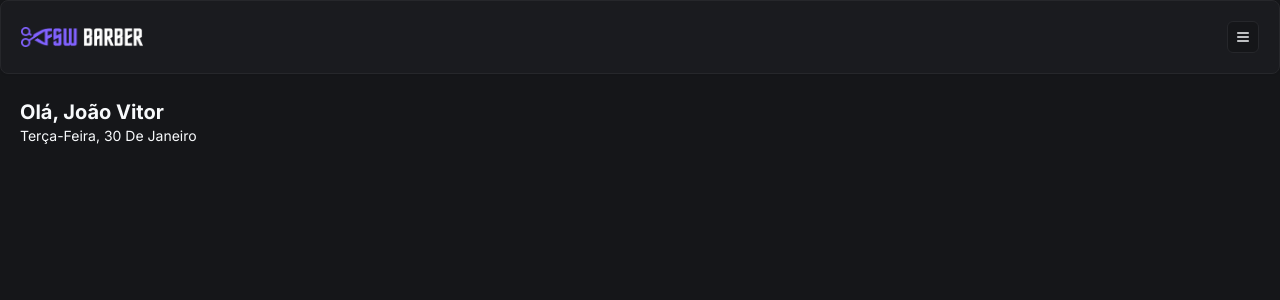
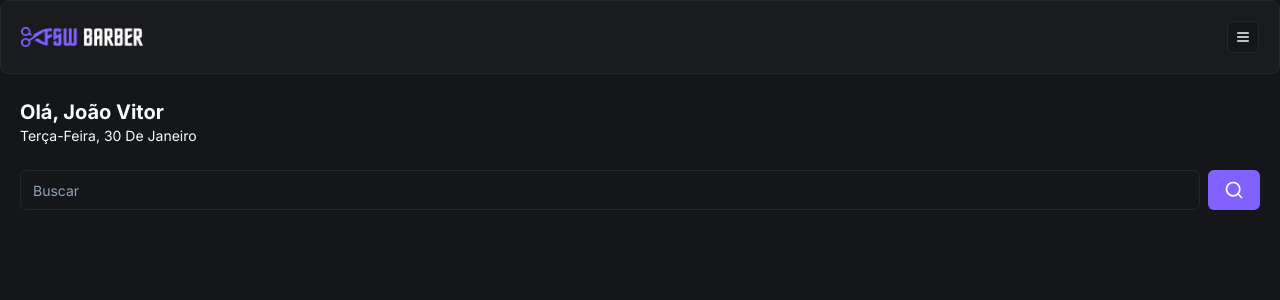
Before and after one commit to jv-farias/barber-next-ts-fullstack, a Next.js app: page / in a window 1280 px wide. Shown: the top 300 px of the page. Built offline with nearby package versions, Linux system fonts and the light colour scheme.

Commit message:
:sparkles: feat: add initial search component

```diff
--- /dev/null
+++ b/app/(home)/_components/search.tsx
@@ -0,0 +1,17 @@
+"use client";
+import { Button } from "@/app/_components/ui/button"
+import { Input } from "@/app/_components/ui/input"
+import { SearchIcon } from "lucide-react"
+
+const Search = () => {
+    return (
+        <div className="flex items-center gap-2">
+            <Input type="text" placeholder="Buscar" className="pl-3" />
+            <Button variant="default">
+                <SearchIcon size={20} />
+            </Button>
+        </div>
+    )
+}
+
+export default Search;
--- a/app/(home)/page.tsx
+++ b/app/(home)/page.tsx
@@ -2,17 +2,21 @@ import Image from "next/image";
 import Header from "../_components/header";
 import { format } from 'date-fns'
 import { ptBR } from "date-fns/locale";
+import Search from "./_components/search";
 
 export default function Home() {
   return (
     <>
       <Header />
-      <div className="px-5 py-6">
+      <div className="px-5 pt-6">
         <h2 className="text-xl font-bold" >Olá, João Vitor</h2>
         <p className="capitalize text-sm" > {format(new Date(), "EEEE',' dd 'de' MMMM", {
           locale: ptBR,
         }
-        )} </p>
+        )}</p>
+      </div>
+      <div className="px-5 mt-6">
+        <Search />
       </div>
     </>
   );
--- /dev/null
+++ b/app/_components/ui/input.tsx
@@ -0,0 +1,25 @@
+import * as React from "react"
+
+import { cn } from "@/app/_lib/utils"
+
+export interface InputProps
+  extends React.InputHTMLAttributes<HTMLInputElement> {}
+
+const Input = React.forwardRef<HTMLInputElement, InputProps>(
+  ({ className, type, ...props }, ref) => {
+    return (
+      <input
+        type={type}
+        className={cn(
+          "flex h-10 w-full rounded-md border border-input bg-background px-3 py-2 text-sm ring-offset-background file:border-0 file:bg-transparent file:text-sm file:font-medium placeholder:text-muted-foreground focus-visible:outline-none focus-visible:ring-2 focus-visible:ring-ring focus-visible:ring-offset-2 disabled:cursor-not-allowed disabled:opacity-50",
+          className
+        )}
+        ref={ref}
+        {...props}
+      />
+    )
+  }
+)
+Input.displayName = "Input"
+
+export { Input }
```
